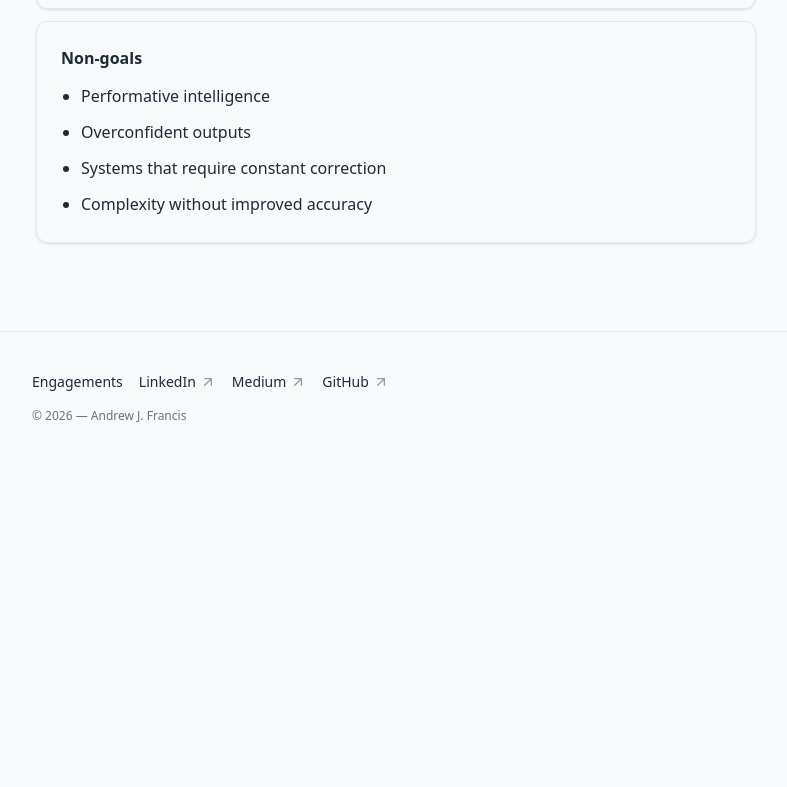
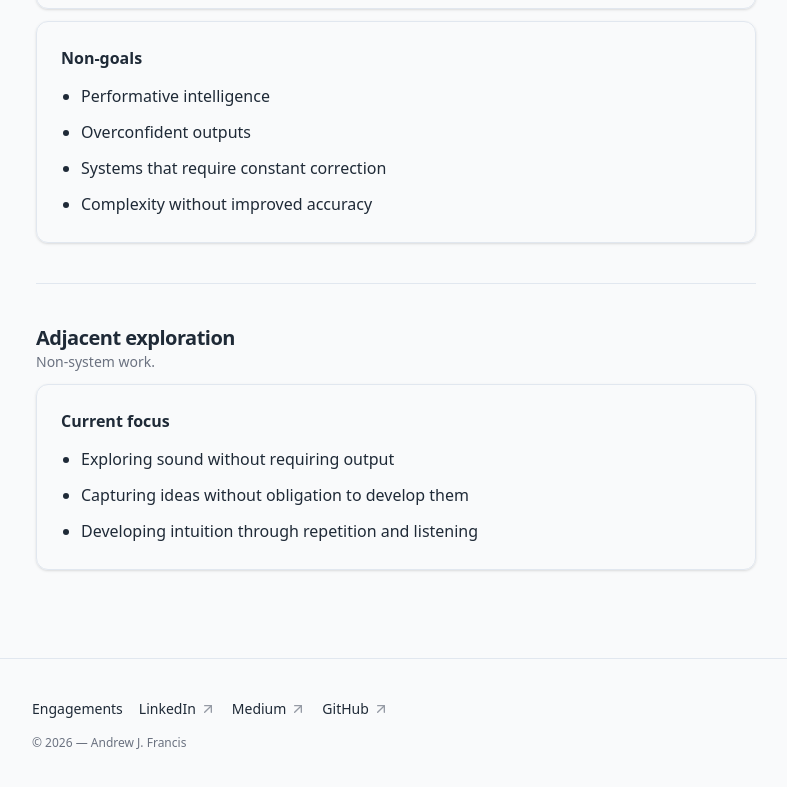
Before and after one commit to andrewjfrancis/andrewjfrancis-site, a Next.js app: page /now in a window 1280 px wide. Shown: the part 1027-1814 px from the top of the page, without its empty margins (244-1031 px from the left). Before the commit the page ends 1491 px from the top, so only its background shows below. Built offline with nearby package versions, Linux system fonts and the light colour scheme.

Commit message:
Add Adjacent exploration section to Now page
Introduces a non-system section to reflect current music exploration. Maintains existing structure (header, subtitle, focused bullets) while preserving tone and constraints.

```diff
--- a/app/_lib/staticLastmod.ts
+++ b/app/_lib/staticLastmod.ts
@@ -6,10 +6,10 @@
  * Format: YYYY-MM-DD
  */
 export const STATIC_LASTMOD = {
-  home: "2026-04-17",
+  home: "2026-04-23",
   engagements: "2026-04-10",
   about: "2026-04-03",
-  now: "2026-04-03",
+  now: "2026-04-23",
 } as const;
 
 export function toUTCDate(iso: string): Date {
--- a/app/now/page.tsx
+++ b/app/now/page.tsx
@@ -87,6 +87,26 @@ export default function NowPage() {
           </ul>
         </Card>
       </section>
+
+      <hr className="my-10" />
+
+      <section className="space-y-3">
+        <header>
+          <h2 className="text-xl font-semibold tracking-tight">
+            Adjacent exploration
+          </h2>
+          <p className="text-sm text-muted-foreground">Non-system work.</p>
+        </header>
+
+        <Card className="p-6">
+          <h3 className="text-base font-semibold">Current focus</h3>
+          <ul className="mt-3 list-disc space-y-2 pl-5 text-base leading-7">
+            <li>Exploring sound without requiring output</li>
+            <li>Capturing ideas without obligation to develop them</li>
+            <li>Developing intuition through repetition and listening</li>
+          </ul>
+        </Card>
+      </section>
     </PageShell>
   );
 }
--- a/app/page.tsx
+++ b/app/page.tsx
@@ -79,9 +79,9 @@ export default function HomePage() {
             <p className="text-base leading-7">
               Building Aira — a system for interpreting communication.
             </p>
-            <p className="text-base leading-7">
-              Focused on outputs that hold: signal, intent, and suggested
-              action.
+            <p className="text-base leading-7 mt-4">
+              Focused on outputs that hold: signal, intent and suggested action
+              — while maintaining adjacent exploration outside the system.
             </p>
 
             <div className="mt-4">
--- a/app/writing/_data/series.ts
+++ b/app/writing/_data/series.ts
@@ -42,7 +42,7 @@ export const SERIES: Series[] = [
     title: "What Systems Make",
     slug: "what-systems-make",
     description:
-      "Systems shape what can be seen, judged, recognized, and acted on, defining the conditions that make behavior repeatable in some domains while leaving others unstable, constrained, or absent over time.",
+      "Systems shape what can be seen, judged, recognized, and acted on — defining the conditions under which behavior becomes repeatable, or remains unstable, constrained or absent over time.",
     status: "upcoming",
     showPill: true,
     essayIds: [],
@@ -52,7 +52,7 @@ export const SERIES: Series[] = [
   //   title: "What Systems Make",
   //   slug: "what-systems-make",
   //   description:
-  //     "Systems shape what can be seen, judged, recognized, and acted on, defining the conditions that make behavior repeatable in some domains while leaving others unstable, constrained, or absent over time.",
+  //     "Systems shape what can be seen, judged, recognized, and acted on — defining the conditions under which behavior becomes repeatable, or remains unstable, constrained, or absent over time.",
   //   status: "in-progress",
   //   showPill: true,
   //   essayIds: [],
```
